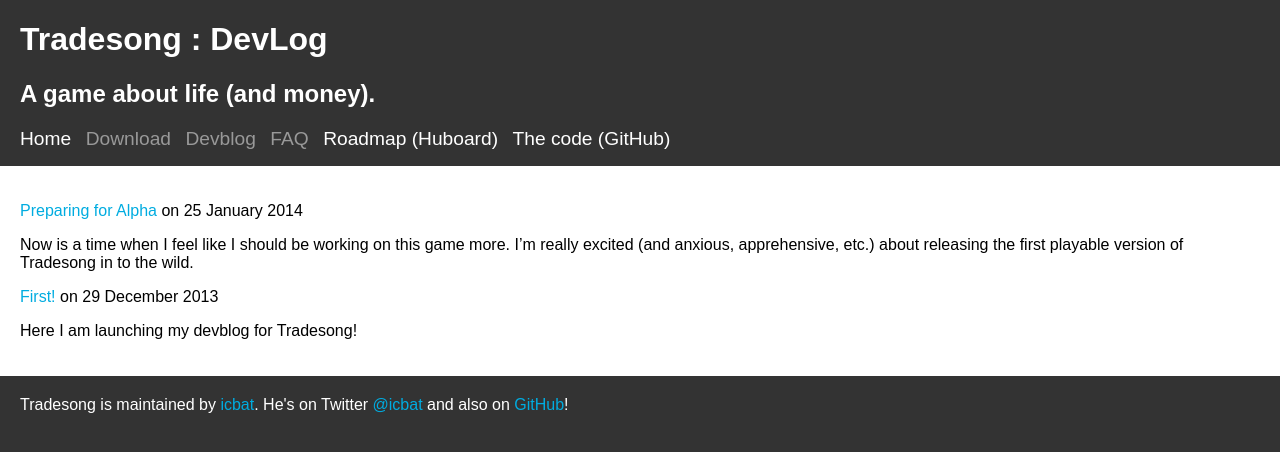
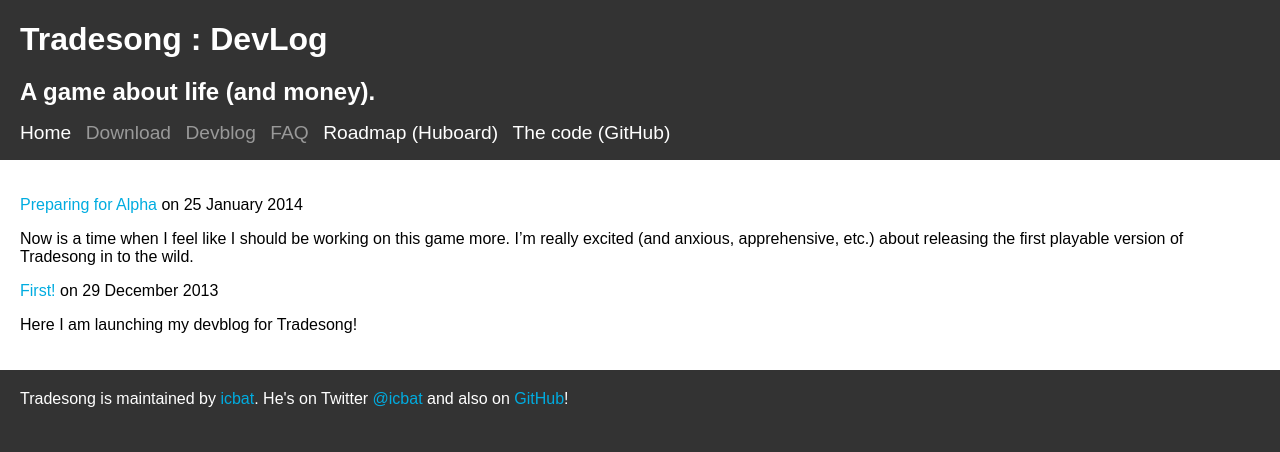
Before and after one commit to icbat/tradesong, a Jekyll site: the page built from index.markdown, in a window 1280 px wide. Shown: the top 452 px of the page. Built offline with Jekyll 4.4.1, drawn with Linux system fonts in a browser that asks for light colours.

Commit message:
Last bit of margin changes for now. Looks much better.

```diff
--- a/stylesheets/stylesheet.css
+++ b/stylesheets/stylesheet.css
@@ -28,11 +28,15 @@
 	color: #fff;
 }
 
+h1, h2, h3	{
+	margin-bottom:0;
+}
+
 .title {
 	padding-top:20px;
 }
 
-.title:hover {
+.title:hover, .navHeader:hover {
 	text-decoration:none;
 }
 
```
